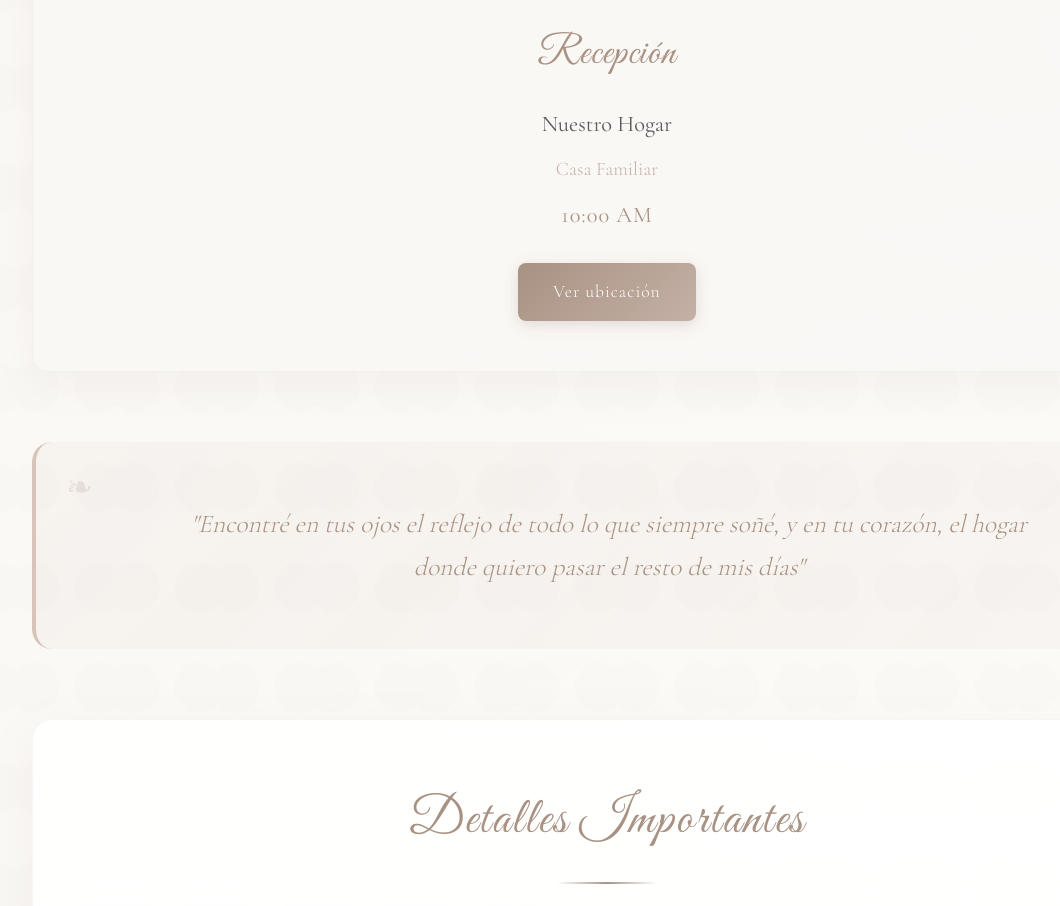
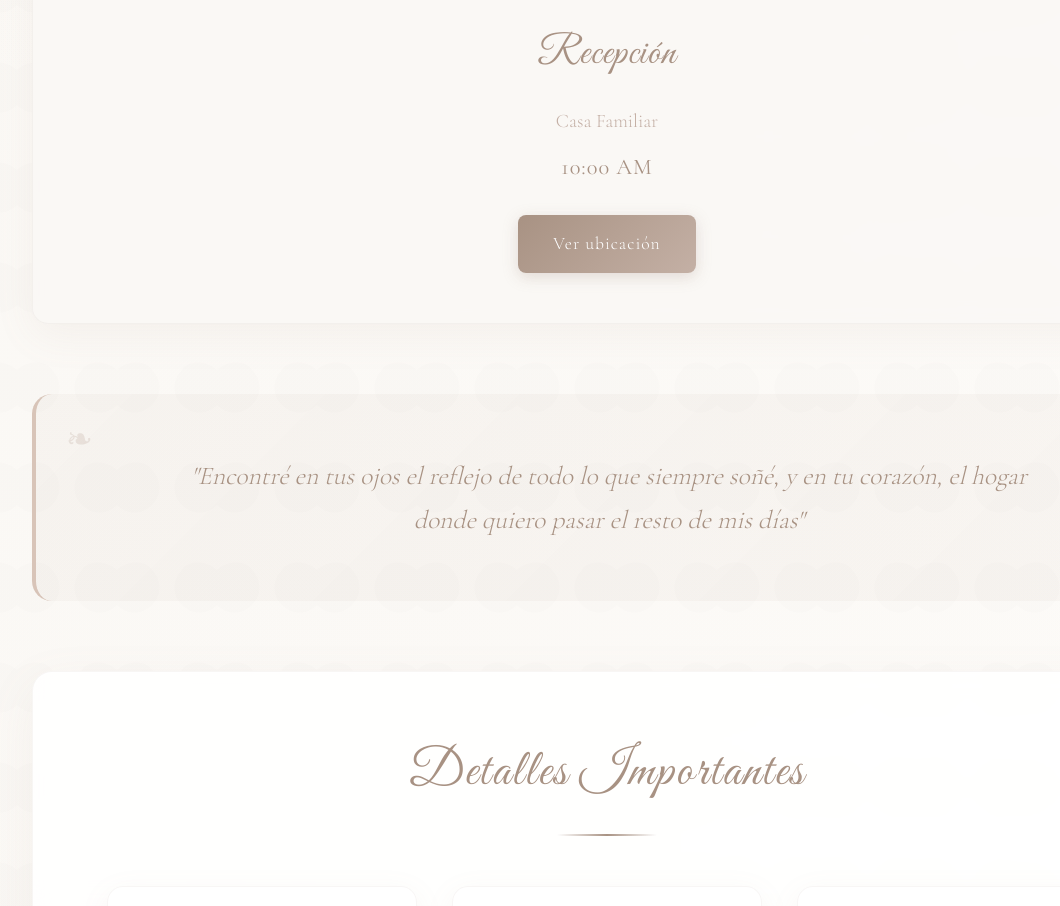
Before and after one commit to Saul1023/invitacion_boda, a plain HTML site: page index.html in a window 1280 px wide. Shown: the part 4145-5051 px from the top of the page, without its empty margins (33-1093 px from the left). Drawn offline with nearby package versions, Linux system fonts and the light colour scheme.

Commit message:
Ultima borrado

```diff
--- a/index.html
+++ b/index.html
@@ -149,7 +149,6 @@
         <section class="location reception">
             <div class="location-icon">🏡</div>
             <h2>Recepción</h2>
-            <p class="location-name">Nuestro Hogar</p>
             <p class="location-address">Casa Familiar</p>
             <p class="location-time">10:00 AM</p>
             <a href="https://maps.google.com/?q=Facundo+2256" target="_blank" class="location-link">Ver ubicación</a>
```
